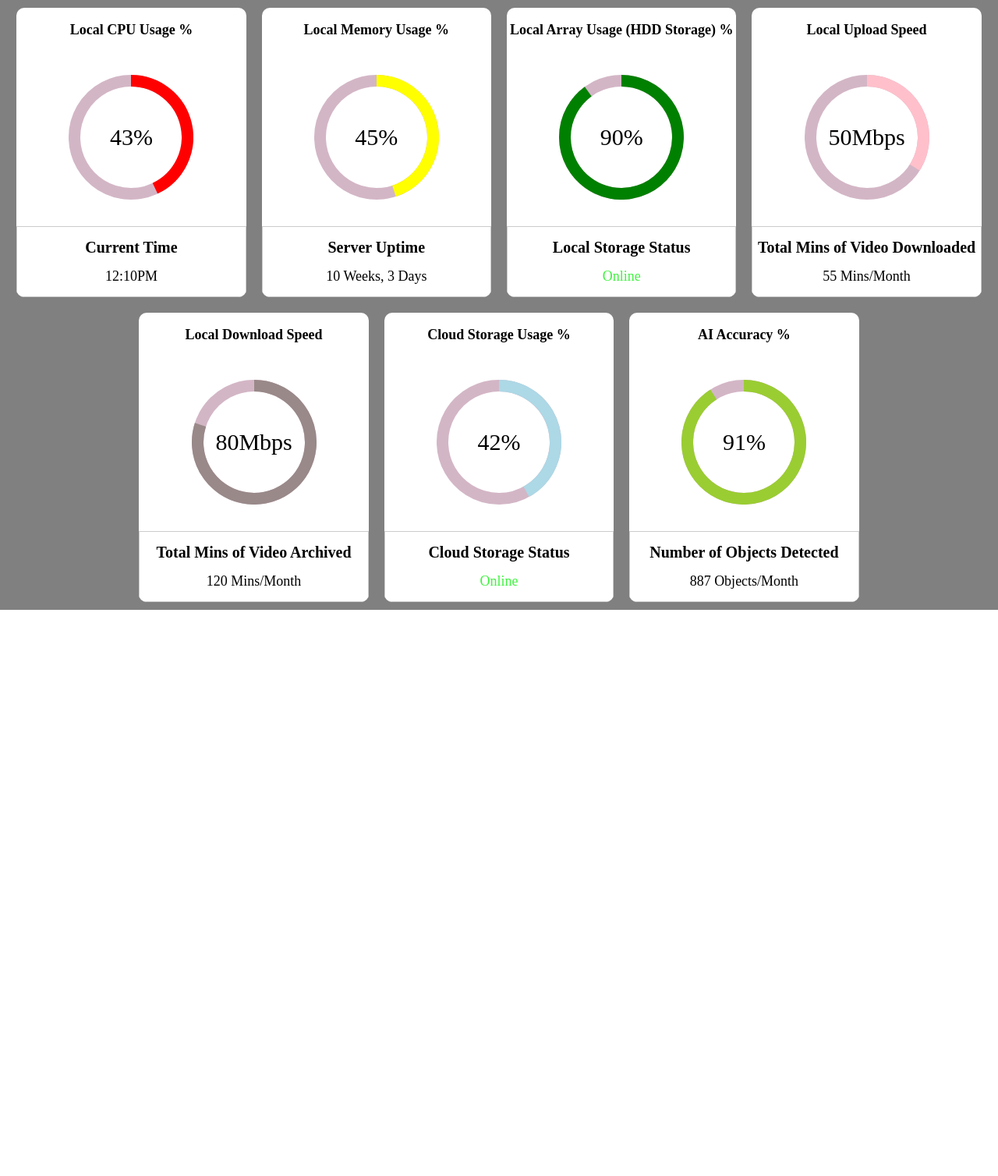
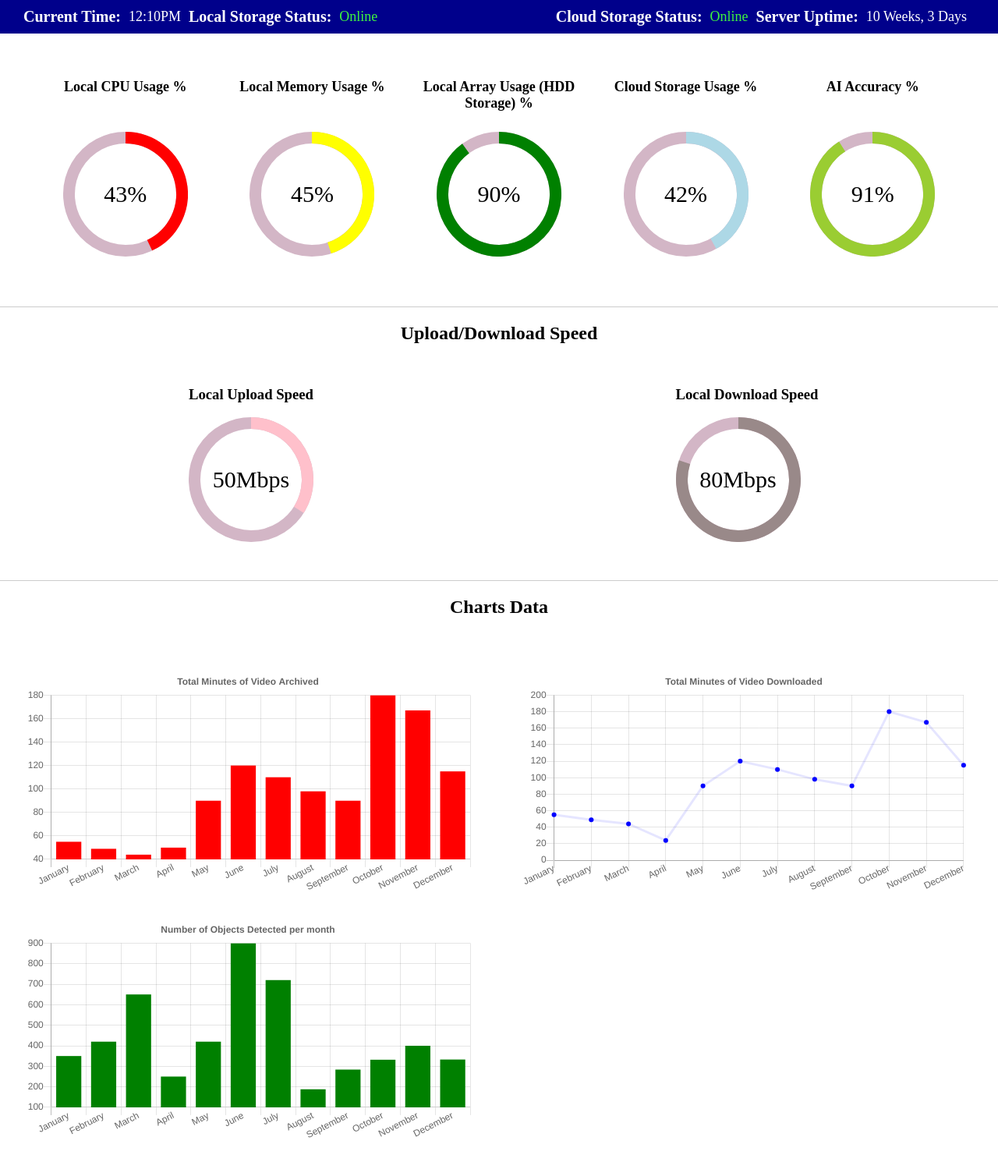
Before and after one commit to chaze05/stats, a plain HTML site: page index.html in a window 1280 px wide. Shown: the whole page at 78% size. Before the commit the page ends 800 px from the top, so only its background shows below. Drawn offline with nearby package versions, Linux system fonts and the light colour scheme.

Commit message:
Add charts

```diff
--- a/index.html
+++ b/index.html
@@ -9,81 +9,96 @@
     <link rel="stylesheet" href="./main.css">
 </head>
 <body>
+    <header>
+        <div class="container">
+            <nav>
+                <div class="left-menu">
+                    <div class="server_info">
+                        <span class="label">Current Time:</span>
+                        <span class="val">12:10PM</span>
+                        <span class="label">Local Storage Status:</span>
+                        <span class="val txt-green">Online</span>
+                    </div>
+                </div>
+                <div class="right-menu">
+                    <div class="server_info text-right">
+                        <span class="label">Cloud Storage Status:</span>
+                        <span class="val txt-green">Online</span>
+                        <span class="label">Server Uptime:</span>
+                        <span class="val">10 Weeks, 3 Days</span>
+                    </div>
+                </div>
+            </nav>
+        </div>
+    </header>
     <div class="container">
-
-        <header>
-            <div class="left-menu">
-
-            </div>
-            <div class="right-menu">
-
-            </div>
-        </header>
         <div class="flex">
             <div class="stats_holder">
                 <h3>Local CPU Usage %</h3>
                 <div class="circle" data-value="43" data-text="43%" data-color="red" id="circles-1"></div>
-                <div class="server_info">
-                    <span class="label">Current Time</span>
-                    <span class="val">12:10PM</span>
-                </div>
+
             </div>
             <div class="stats_holder">
                 <h3>Local Memory Usage %</h3>
                 <div class="circle" data-value="45" data-text="45%" data-color="yellow" id="circles-2"></div>
-                <div class="server_info">
-                    <span class="label">Server Uptime</span>
-                    <span class="val">10 Weeks, 3 Days</span>
-                </div>
             </div>
             <div class="stats_holder">
                 <h3>Local Array Usage (HDD Storage) %</h3>
                 <div class="circle" data-value="90" data-text="90%" data-color="green" id="circles-3"></div>
-                <div class="server_info">
-                    <span class="label">Local Storage Status</span>
-                    <span class="val txt-green">Online</span>
-                </div>
-            </div>
-            <div class="stats_holder">
-                <h3>Local Upload Speed</h3>
-                <div class="circle" data-value="34" data-text="50Mbps" data-color="pink" id="circles-4"></div>
-                <div class="server_info">
-                    <span class="label">Total Mins of Video Downloaded</span>
-                    <span class="val">55 Mins/Month</span>
-                </div>
-            </div>
-            <div class="stats_holder">
-                <h3>Local Download Speed</h3>
-                <div class="circle" data-value="80" data-text="80Mbps" data-color="#998989" id="circles-5"></div>
-                <div class="server_info">
-                    <span class="label">Total Mins of Video Archived</span>
-                    <span class="val">120 Mins/Month</span>
-                </div>
             </div>
             <div class="stats_holder">
                 <h3>Cloud Storage Usage %</h3>
                 <div class="circle" data-value="42" data-text="42%" data-color="lightblue" id="circles-6"></div>
-                <div class="server_info">
-                    <span class="label">Cloud Storage Status</span>
-                    <span class="val txt-green">Online</span>
-                </div>
             </div>
             <div class="stats_holder">
                 <h3> AI Accuracy %</h3>
                 <div class="circle" data-value="91" data-text="91%" data-color="yellowgreen" id="circles-7"></div>
-                <div class="server_info">
-                    <span class="label">Number of Objects Detected</span>
-                    <span class="val">887 Objects/Month</span>
+            </div>
+        </div>
+    </div>
+    <div class="speed-box">
+        <h2 style="text-align:center;">Upload/Download Speed</h2>
+        <div class="data_holder">
+            <div class="upSpeed">
+                <div class="stats_holder">
+                    <h3>Local Upload Speed</h3>
+                    <div class="circle" data-value="34" data-text="50Mbps" data-color="pink" id="circles-4"></div>
+                </div>
+            </div>
+            <div class="downSpeed">
+                <div class="stats_holder">
+                    <h3>Local Download Speed</h3>
+                    <div class="circle" data-value="80" data-text="80Mbps" data-color="#998989" id="circles-5"></div>
                 </div>
             </div>
         </div>
     </div>
+    <div class="charts_holder">
+        <h2 style="text-align:center;">Charts Data</h2>
+        <div class="charts">
+            <div class="video">
+                <canvas id="videoArchived" style="width:100%;max-width:600px"></canvas>
+            </div>
+            <div class="video">
+                <canvas id="videoDownloaded" style="width:100%;max-width:600px"></canvas>
+            </div>
+            <div class="Detected">
+                <canvas id="objectDetected" style="width:100%;max-width:600px"></canvas>
+            </div>
+        </div>
+    </div>
+
+
+
+    <script src="https://cdnjs.cloudflare.com/ajax/libs/Chart.js/2.5.0/Chart.min.js"></script>
+    <script src="https://cdnjs.cloudflare.com/ajax/libs/Chart.js/2.9.4/Chart.js"></script>
     <script
     src="https://code.jquery.com/jquery-3.6.3.slim.min.js"
     integrity="sha256-ZwqZIVdD3iXNyGHbSYdsmWP//UBokj2FHAxKuSBKDSo="
     crossorigin="anonymous"></script>
     <script src="./circles.min.js"></script>
     <script type="text/javascript">
+        // CIRCLES
         $(".circle").each(function(){
             let elementid = $(this).attr("id")
             let value = $(this).attr("data-value");
@@ -106,6 +121,76 @@
                 styleText:           true
             });
         })
+
+        var xValues = ["January", "February", "March", "April", "May","June","July","August","September", "October","November","December"];
+        var yValues = [55, 49, 44, 50, 90,120,110,98,90,180,167,115];
+
+        new Chart("videoArchived", {
+        type: "bar",
+        data: {
+            labels: xValues,
+            datasets: [{
+            backgroundColor: "red",
+            data: yValues
+            }]
+        },
+        options: {
+            legend: {display: false},
+            title: {
+            display: true,
+            text: "Total Minutes of Video Archived"
+            }
+        }
+        });
+
+        var months = ["January", "February", "March", "April", "May","June","July","August","September", "October","November","December"];
+        var data = [55, 49, 44, 24, 90,120,110,98,90,180,167,115];
+
+        new Chart("videoDownloaded", {
+        type: "line",
+        data: {
+            labels: months,
+            datasets: [{
+            fill: false,
+            lineTension: 0,
+            backgroundColor: "rgba(0,0,255,1.0)",
+            borderColor: "rgba(0,0,255,0.1)",
+            data: data
+            }]
+        },
+        options: {
+            legend: {display: false},
+            scales: {
+            yAxes: [{ticks: {min: 0, max:200}}],
+            },
+            title: {
+            display: true,
+            text: "Total Minutes of Video Downloaded"
+            }
+        }
+        });
+
+        var xValues = ["January", "February", "March", "April", "May","June","July","August","September", "October","November","December"];
+        var yValues = [350, 420, 650, 250,420,900,720,188,284,332,400,333];
+        var barColors = ["red", "red","red","red","red"];
+
+        new Chart("objectDetected", {
+        type: "bar",
+        data: {
+            labels: xValues,
+            datasets: [{
+            backgroundColor: "green",
+            data: yValues
+            }]
+        },
+        options: {
+            legend: {display: false},
+            title: {
+            display: true,
+            text: "Number of Objects Detected per month"
+            }
+        }
+        });
     </script>
 </body>
 </html>
--- a/main.css
+++ b/main.css
@@ -1,17 +1,59 @@
+*{
+    box-sizing: border-box;
+}
 body{
     padding: 0;
     margin: 0;
+}
+header{
+    background-color:darkblue;;
+    margin-bottom:30px;
+    padding:10px 0;
+    color:white;
+}
+header nav{
+    display:flex;
+    justify-content:space-between;
+}
+header nav > div{
+    flex-basis:50%;
+    border:0 !important;
+    padding:0 !important;
+    margin:0 !important;
+}
+header nav .server_info{
+    border:0 !important;
+    padding:0 !important;
+    margin:0 !important;
+    display:flex;
+    align-items:center;
+    flex-direction:row;
+}
+header .server_info span{
+    display:inline-block !important;
+    margin:0 !important;
+    margin-right:10px !important;
+}
+
+.text-right{
+    text-align:right;
+    justify-content:end;
+}
+.container{
+    width: 100%;
+    max-width: 1400px;
+    margin: 0 auto;
+    padding: 0 30px;
 }
 .flex{
     display: flex;
     flex-wrap: wrap;
     justify-content:center;
-    background-color: gray;
     padding: 0;
 }
 .flex .stats_holder{
     text-align: center;
-    flex-basis: 23%;
+    flex-basis: 18%;
     background-color: white;
     border-radius: 10px;
     margin: 10px;
@@ -47,3 +89,26 @@ body{
 .txt-green{
     color: rgb(63, 243, 63);
 }
+
+.charts, .data_holder{
+    display: flex;
+    justify-content:start;
+    padding: 30px 0;
+    flex-wrap:wrap;
+}
+.speed-box{
+    margin-top:50px;
+    border-top:1px solid #ccc;
+    border-bottom:1px solid #ccc;
+}
+.charts div, .data_holder > div{
+    flex-basis: 45%;
+    margin:15px 30px;
+    justify-content:center;
+    display:flex;
+}
+
+.data_holder{
+    justify-content:center !important;
+    padding-top:0;
+}
```
